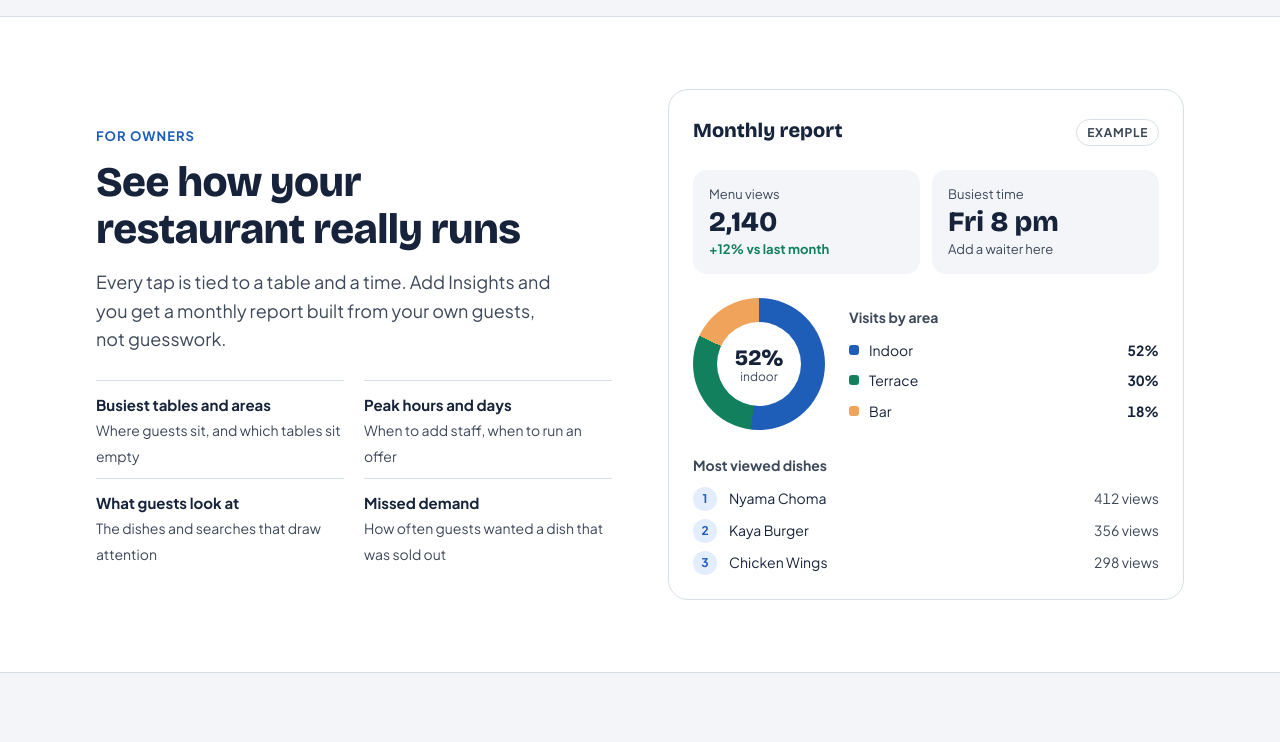
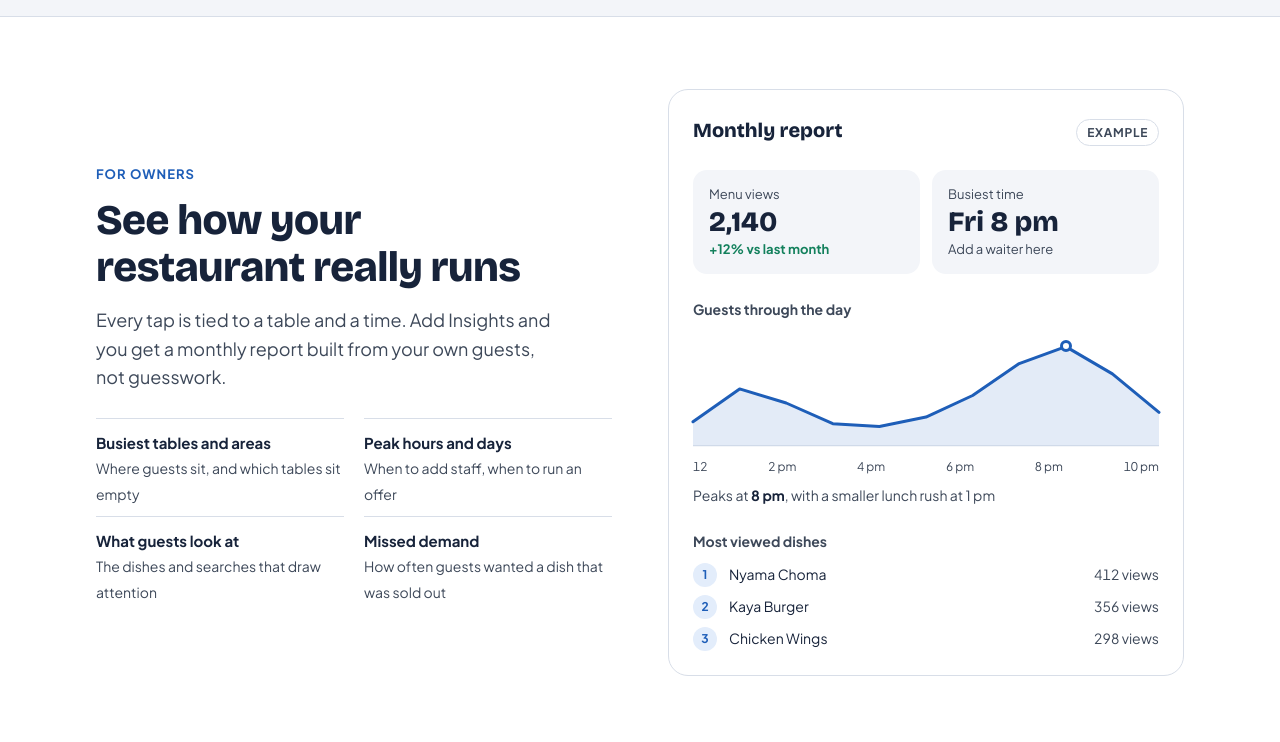
Before and after one commit to samasuma/tablepay, a plain HTML site: page index.html in a window 1280 px wide. Shown: the part 1370-2112 px from the top of the page. Drawn offline with nearby package versions, Linux system fonts and the light colour scheme.

Commit message:
Website: example report shows guests through the day as a line chart

```diff
--- a/index.html
+++ b/index.html
@@ -142,6 +142,15 @@ section.band { padding-block: 72px; }
 .kpi b { font-family: var(--display); font-size: 28px; font-weight: 800; line-height: 1.1; }
 .kpi em { font-style: normal; font-size: 13px; color: var(--muted); }
 .kpi em.up { color: var(--green); font-weight: 700; }
+.line { width: 100%; height: 120px; display: block; overflow: visible; }
+.line .base { stroke: var(--line); stroke-width: 1; vector-effect: non-scaling-stroke; }
+.line .area { fill: var(--blue); opacity: 0.12; }
+.line .stroke { fill: none; stroke: var(--blue); stroke-width: 3; stroke-linejoin: round; stroke-linecap: round; vector-effect: non-scaling-stroke; }
+.linewrap { position: relative; }
+.peakdot { position: absolute; width: 12px; height: 12px; margin: -6px 0 0 -6px; border-radius: 999px; background: var(--surface); border: 3px solid var(--blue); box-sizing: border-box; }
+.xlabels { display: flex; justify-content: space-between; font-size: 12px; color: var(--muted); margin-top: 6px; font-variant-numeric: tabular-nums; }
+.peak-note { font-size: 14px; color: var(--muted); margin-top: 8px; }
+.peak-note b { color: var(--ink); }
 .split { display: flex; align-items: center; gap: 24px; }
 .donut { width: 132px; height: 132px; flex: none; border-radius: 999px; background: conic-gradient(var(--blue) 0 52%, var(--green) 52% 82%, #F0A35B 82% 100%); display: flex; align-items: center; justify-content: center; }
 .donut > div { width: 84px; height: 84px; border-radius: 999px; background: var(--surface); display: flex; flex-direction: column; align-items: center; justify-content: center; line-height: 1.1; }
@@ -295,20 +304,24 @@ footer { padding-bottom: 72px; }
         </div>
       </div>
       <div class="feature-media">
-        <div class="report" role="img" aria-label="Example monthly report: 2,140 menu views, up 12 percent; busiest time Friday 8 pm; visits by area indoor 52 percent, terrace 30 percent, bar 18 percent; most viewed dish Nyama Choma">
+        <div class="report" role="img" aria-label="Example monthly report: 2,140 menu views, up 12 percent; busiest time Friday 8 pm; guests peak at 8 pm with a lunch rush at 1 pm; most viewed dish Nyama Choma">
           <div class="report-head"><b>Monthly report</b><span class="tag">Example</span></div>
           <div class="kpis">
             <div class="kpi"><span>Menu views</span><b>2,140</b><em class="up">+12% vs last month</em></div>
             <div class="kpi"><span>Busiest time</span><b>Fri 8 pm</b><em>Add a waiter here</em></div>
           </div>
-          <div class="split">
-            <div class="donut" aria-hidden="true"><div><b>52%</b><span>indoor</span></div></div>
-            <div class="legend">
-              <h4>Visits by area</h4>
-              <span><i style="background: var(--blue);"></i>Indoor<em>52%</em></span>
-              <span><i style="background: var(--green);"></i>Terrace<em>30%</em></span>
-              <span><i style="background: #F0A35B;"></i>Bar<em>18%</em></span>
+          <div>
+            <h4>Guests through the day</h4>
+            <div class="linewrap">
+            <svg class="line" viewBox="0 -10 300 115" preserveAspectRatio="none" aria-hidden="true">
+              <line x1="0" y1="100" x2="300" y2="100" class="base"/>
+              <polygon points="0,100 0,77 30,45.5 60,59 90,78.8 120,81.5 150,72.5 180,51.8 210,21.2 240,5 270,31.1 300,68 300,100" class="area"/>
+              <polyline points="0,77 30,45.5 60,59 90,78.8 120,81.5 150,72.5 180,51.8 210,21.2 240,5 270,31.1 300,68" class="stroke"/>
+            </svg>
+            <span class="peakdot" style="left: 80%; top: 13%;"></span>
             </div>
+            <div class="xlabels" aria-hidden="true"><span>12</span><span>2 pm</span><span>4 pm</span><span>6 pm</span><span>8 pm</span><span>10 pm</span></div>
+            <p class="peak-note">Peaks at <b>8 pm</b>, with a smaller lunch rush at 1 pm</p>
           </div>
           <div>
             <h4>Most viewed dishes</h4>
```
